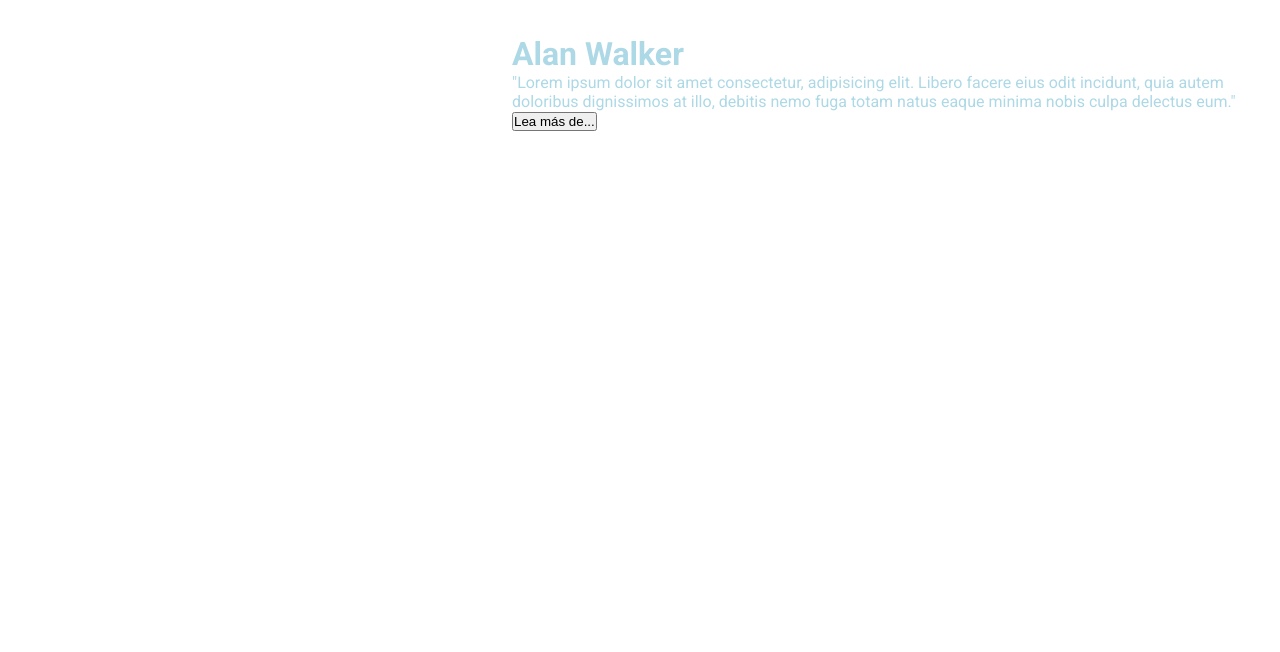
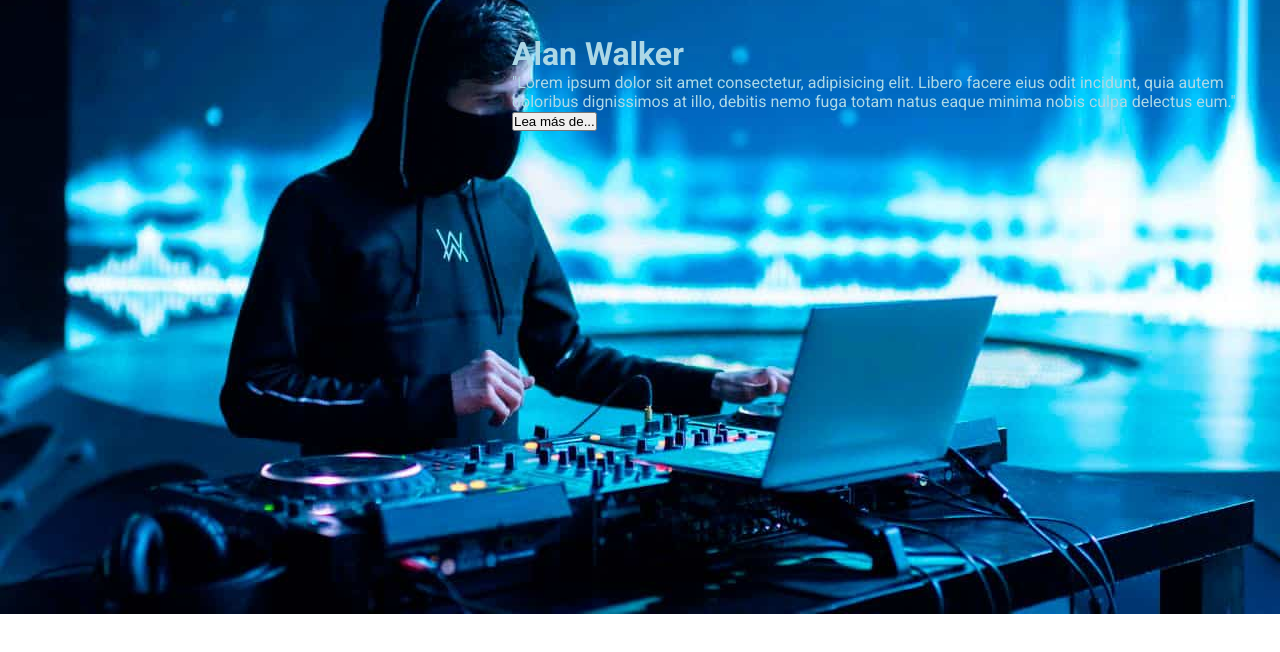
Before and after one commit to HansAroni/Alan-Walker, a plain HTML site: page index.html in a window 1280 px wide. Shown: the part 106-758 px from the top of the page. Drawn offline with Linux system fonts and the light colour scheme; a web font is replaced by a local one.

Commit message:
background image

```diff
--- a/style.css
+++ b/style.css
@@ -8,7 +8,7 @@ body{
     outline: 2px black;
     background-size: cover;
     background-repeat: no-repeat;
-    background-image: url(../grids-full-responsive/alanwalker4.jpg);
+    background-image: url(alanwalker4.jpg);
 
 }
 .navbar{
```
